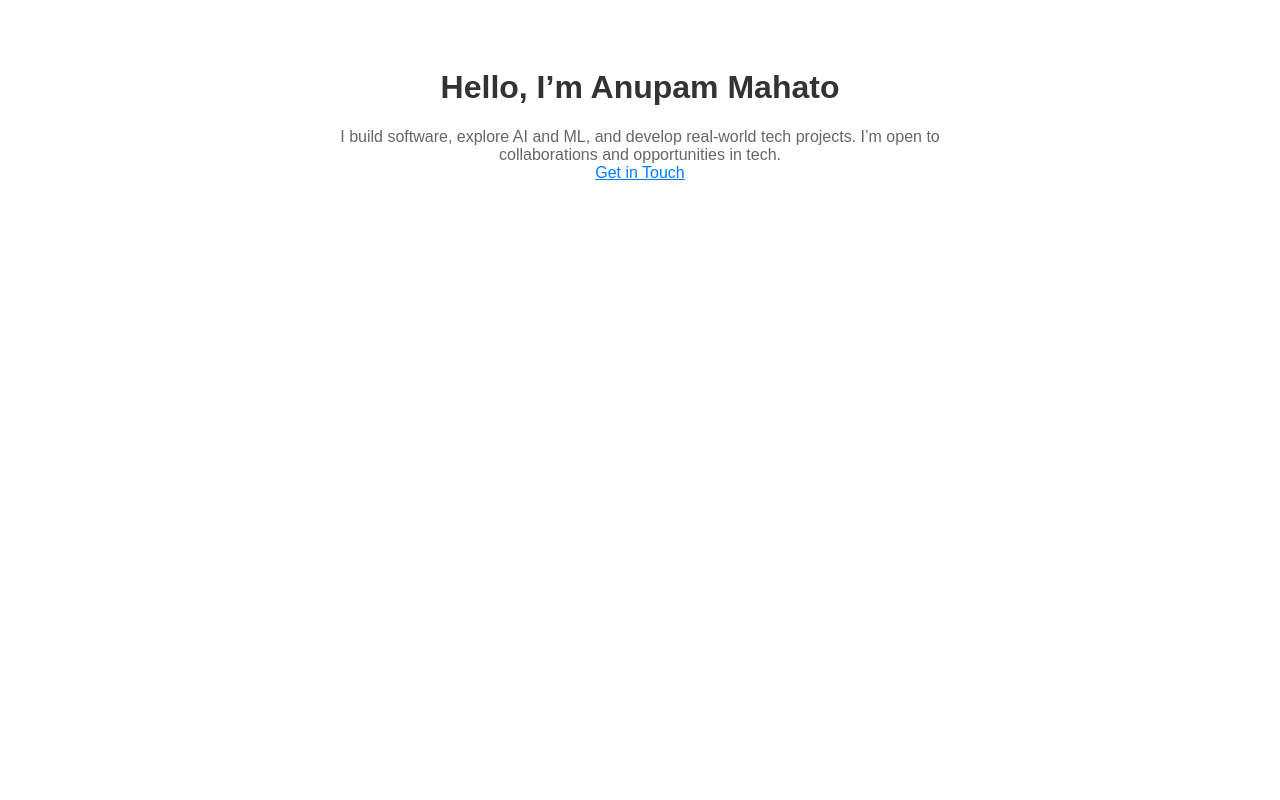
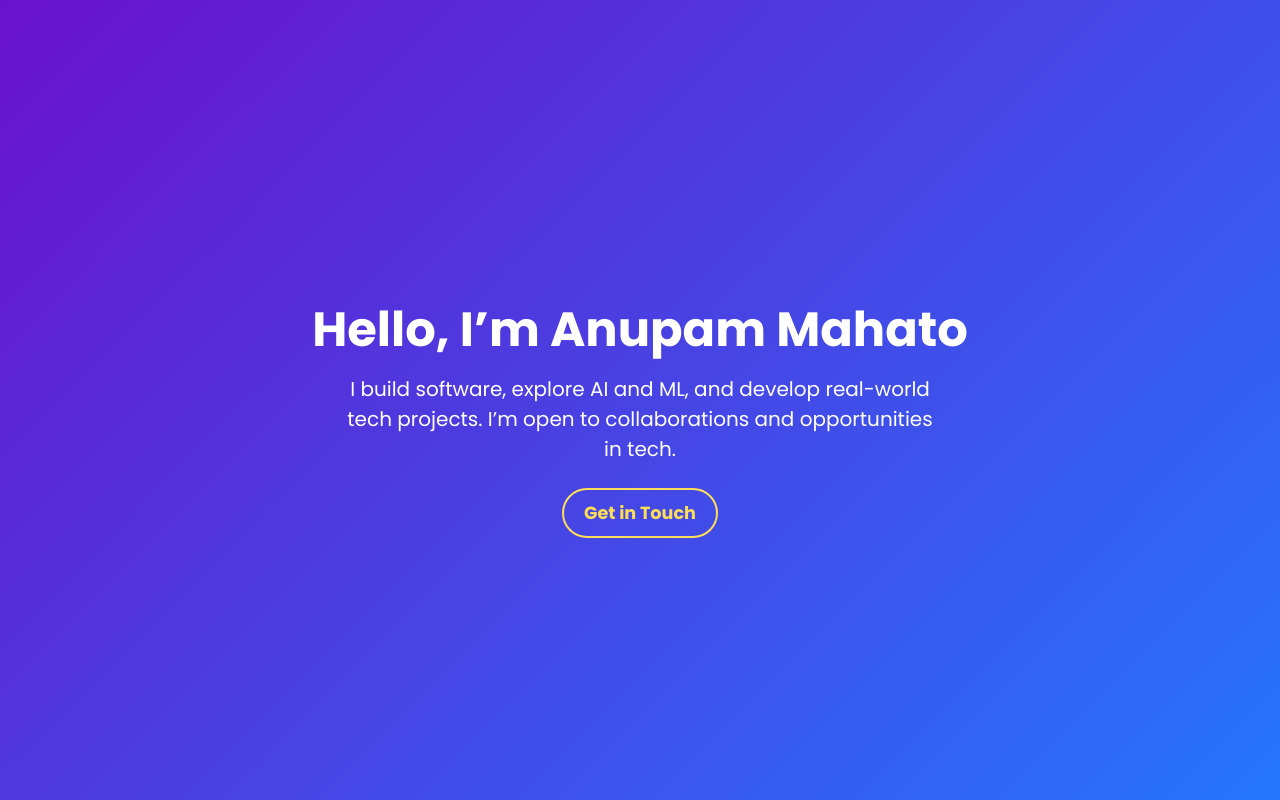
Before and after one commit to mahatoanupam/mahatoanupam.github.io, a plain HTML site: page index.html in a window 1280 px wide. Drawn offline with Linux system fonts and the light colour scheme.

Commit message:
enhance UI with CSS styling and animations

```diff
--- a/index.html
+++ b/index.html
@@ -1,31 +1,101 @@
 <!DOCTYPE html>
 <html lang="en">
 <head>
-  <meta charset="UTF-8">
+  <meta charset="UTF-8" />
   <title>Anupam Mahato | Portfolio</title>
   <style>
+    @import url('https://fonts.googleapis.com/css2?family=Poppins:wght@400;700&display=swap');
+
     body {
-      font-family: Arial, sans-serif;
-      background: #fff;
-      padding: 40px;
+      margin: 0;
+      font-family: 'Poppins', sans-serif;
+      background: linear-gradient(135deg, #6a11cb 0%, #2575fc 100%);
+      color: white;
+      display: flex;
+      flex-direction: column;
+      justify-content: center;
+      align-items: center;
+      height: 100vh;
       text-align: center;
+      animation: fadeIn 2s ease-in;
     }
+
     h1 {
-      color: #333;
+      font-size: 3rem;
+      margin-bottom: 0.5rem;
+      animation: slideIn 1s ease forwards;
+      opacity: 0;
     }
+
     p {
-      color: #666;
+      font-size: 1.25rem;
       max-width: 600px;
-      margin: 0 auto;
+      margin: 0 20px 1.5rem;
+      opacity: 0;
+      animation: fadeInText 1.5s ease forwards;
+      animation-delay: 0.5s;
     }
+
     a {
-      color: #007bff;
+      color: #ffdd57;
+      text-decoration: none;
+      font-weight: 600;
+      font-size: 1.1rem;
+      border: 2px solid #ffdd57;
+      padding: 10px 20px;
+      border-radius: 25px;
+      transition: background-color 0.3s, color 0.3s;
+      opacity: 0;
+      animation: fadeInText 2s ease forwards;
+      animation-delay: 1s;
+      display: inline-block;
+    }
+
+    a:hover {
+      background-color: #ffdd57;
+      color: #222;
+    }
+
+    /* Animations */
+    @keyframes fadeIn {
+      from {opacity: 0;}
+      to {opacity: 1;}
+    }
+
+    @keyframes slideIn {
+      to {
+        opacity: 1;
+        transform: translateY(0);
+      }
+      from {
+        opacity: 0;
+        transform: translateY(-20px);
+      }
+    }
+
+    @keyframes fadeInText {
+      to {
+        opacity: 1;
+      }
+      from {
+        opacity: 0;
+      }
+    }
+
+    /* Responsive */
+    @media (max-width: 600px) {
+      h1 {
+        font-size: 2.2rem;
+      }
+      p {
+        font-size: 1rem;
+      }
     }
   </style>
 </head>
 <body>
   <h1>Hello, I’m Anupam Mahato</h1>
   <p>I build software, explore AI and ML, and develop real-world tech projects. I’m open to collaborations and opportunities in tech.</p>
-  <p><a href="mailto:anupammahatocodes@gmail.com">Get in Touch</a></p>
+  <a href="mailto:anupammahatocodes@gmail.com">Get in Touch</a>
 </body>
 </html>
```
